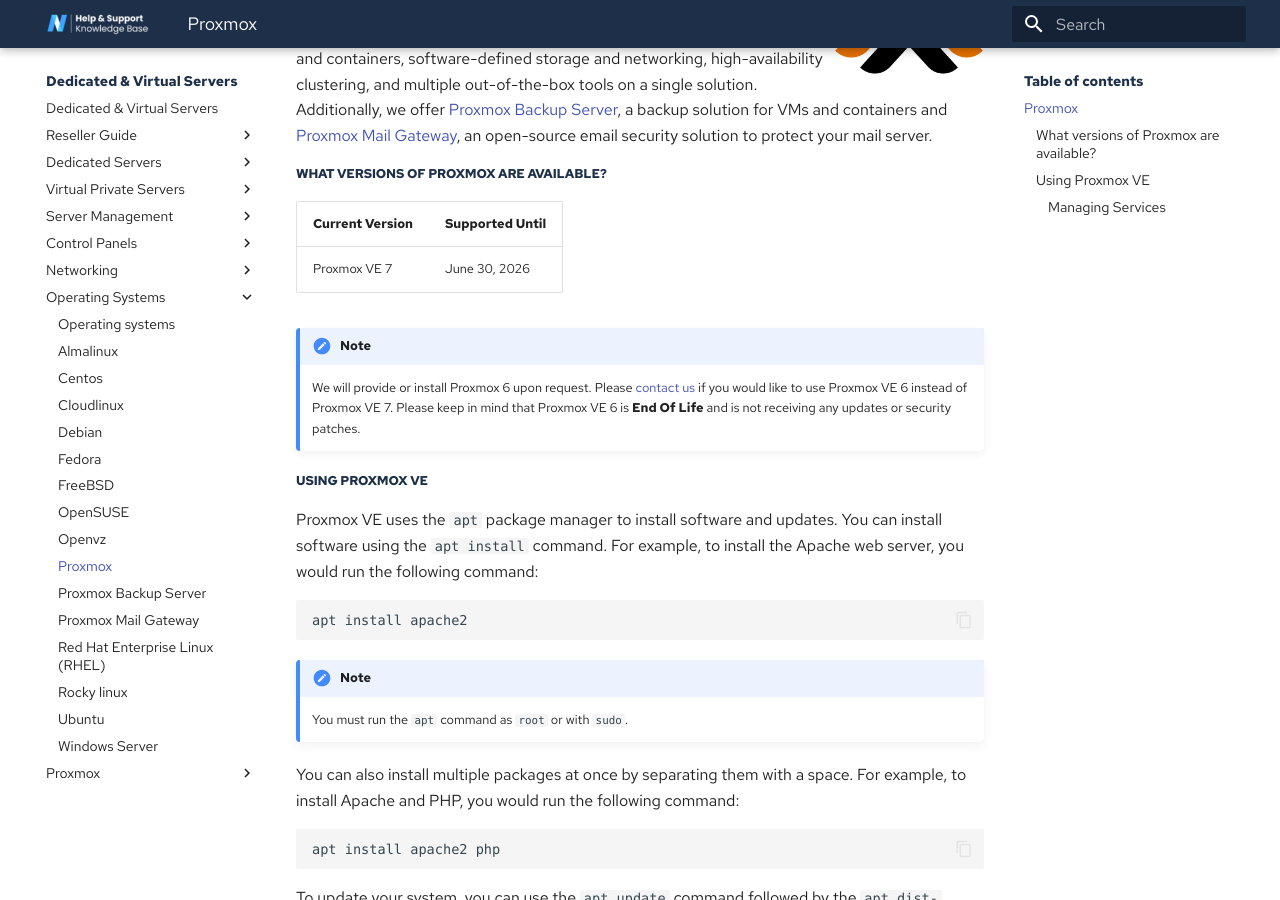
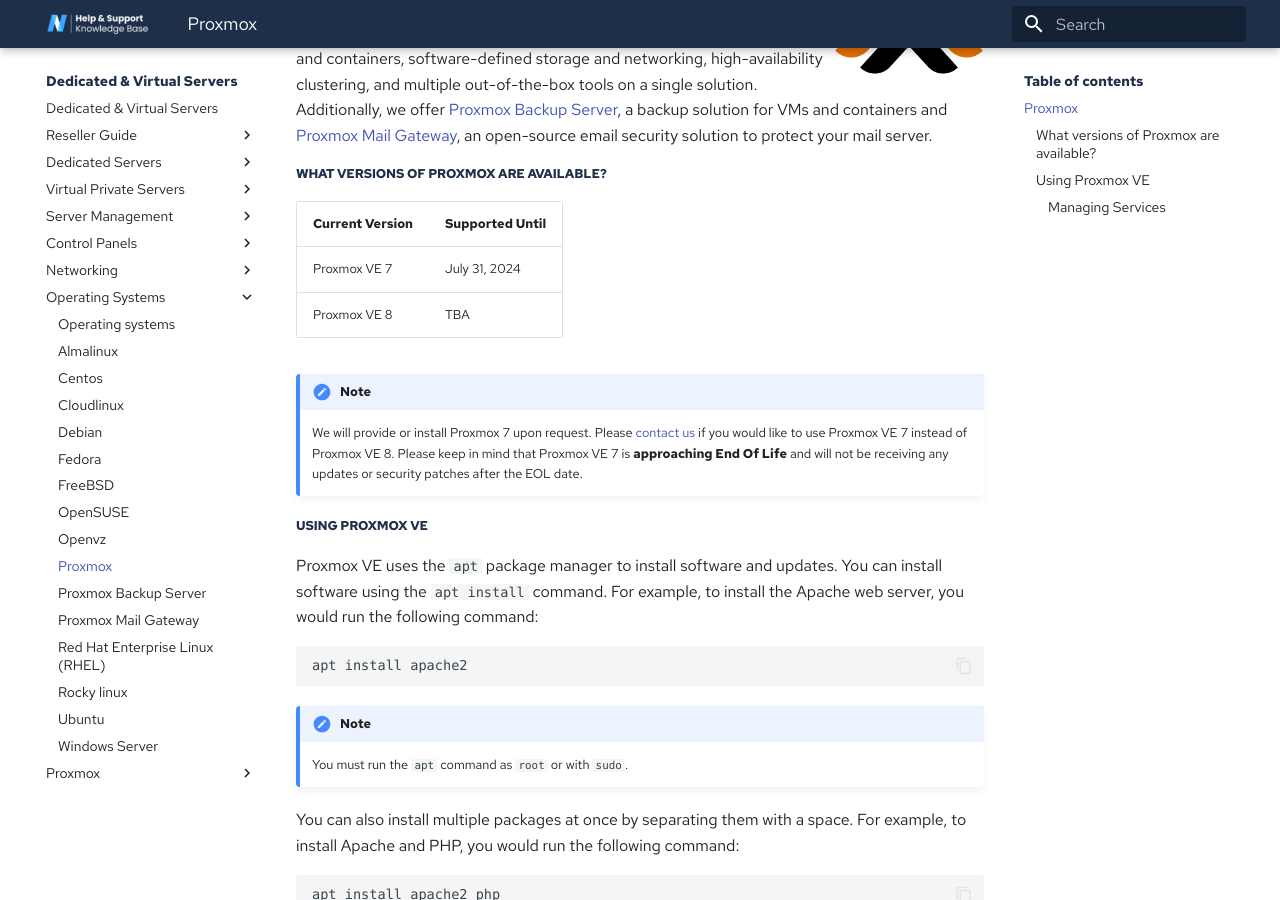
Before and after one commit to nodespacehosting/nodespace-learn, an MkDocs documentation site: the page built from docs/servers/operating_systems/proxmox.md, in a window 1280 px wide and 900 px high, scrolled down 372 px. Built offline with MkDocs 1.6.1 and Material for MkDocs 9.7.7, drawn with Linux system fonts in a browser that asks for light colours; some web fonts are replaced; comment, search, counter and statistics services are not loaded.

Commit message:
OS pages updates

```diff
--- a/docs/servers/operating_systems/proxmox.md
+++ b/docs/servers/operating_systems/proxmox.md
@@ -9,10 +9,11 @@
 
 | Current Version | Supported Until |
 | --------------- | --------------- |
-| Proxmox VE 7    | June 30, 2026   |
+| Proxmox VE 7    | July 31, 2024   |
+| Proxmox VE 8    | TBA             |
 
 !!! note
-    We will provide or install Proxmox 6 upon request. Please [contact us](https://my.nodespace.com/submitticket.php) if you would like to use Proxmox VE 6 instead of Proxmox VE 7. Please keep in mind that Proxmox VE 6 is **End Of Life** and is not receiving any updates or security patches.
+    We will provide or install Proxmox 7 upon request. Please [contact us](https://my.nodespace.com/submitticket.php) if you would like to use Proxmox VE 7 instead of Proxmox VE 8. Please keep in mind that Proxmox VE 7 is **approaching End Of Life** and will not be receiving any updates or security patches after the EOL date.
 
 ## Using Proxmox VE
 
```
Also changed, not shown: CHANGELOG.md (+3 -0 lines), docs/servers/operating_systems/almalinux.md (+2 -2 lines), docs/servers/operating_systems/centos.md (+1 -1 lines), docs/servers/operating_systems/fedora.md (+3 -2 lines), docs/servers/operating_systems/rocky_linux.md (+2 -2 lines), docs/servers/operating_systems/ubuntu.md (+2 -2 lines).
